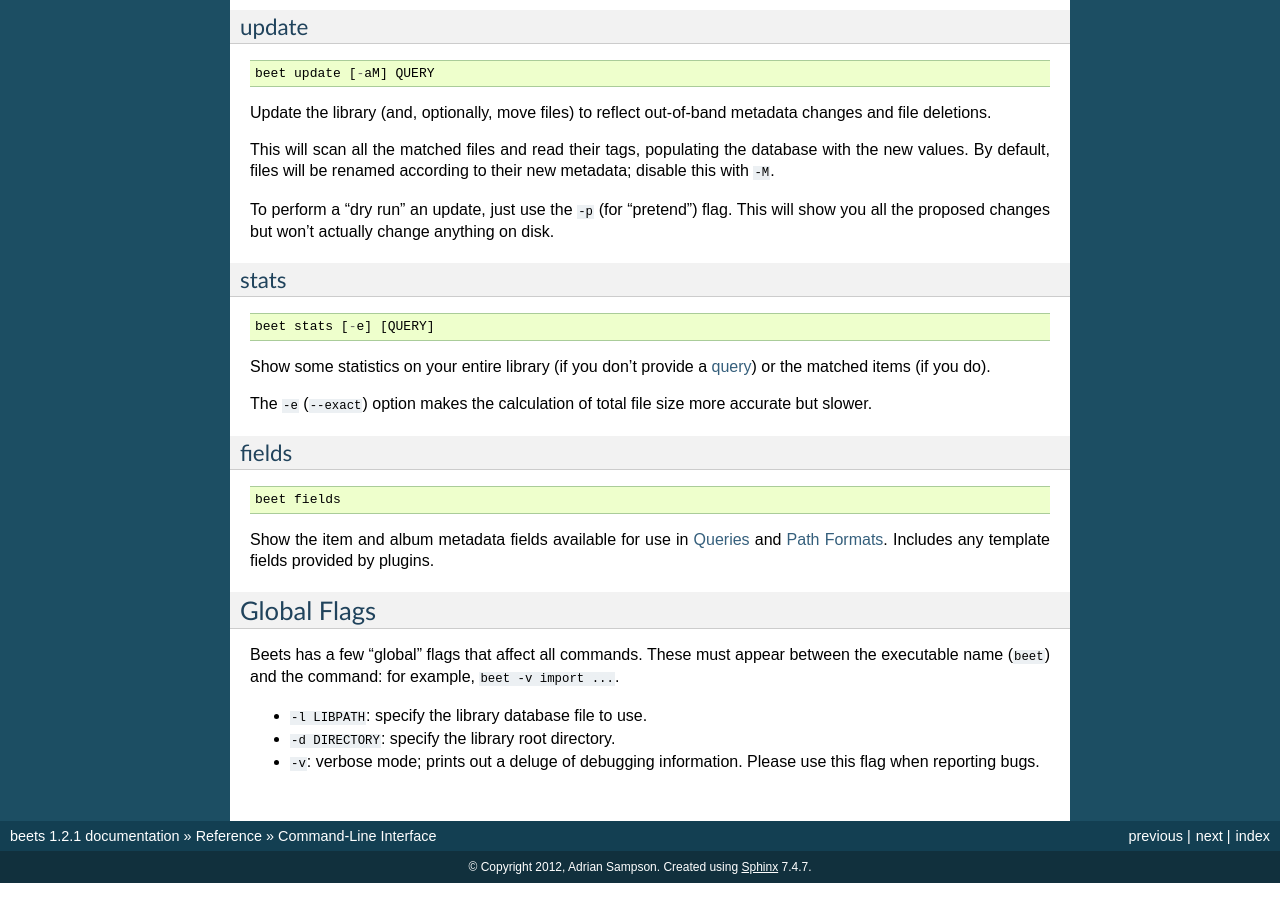
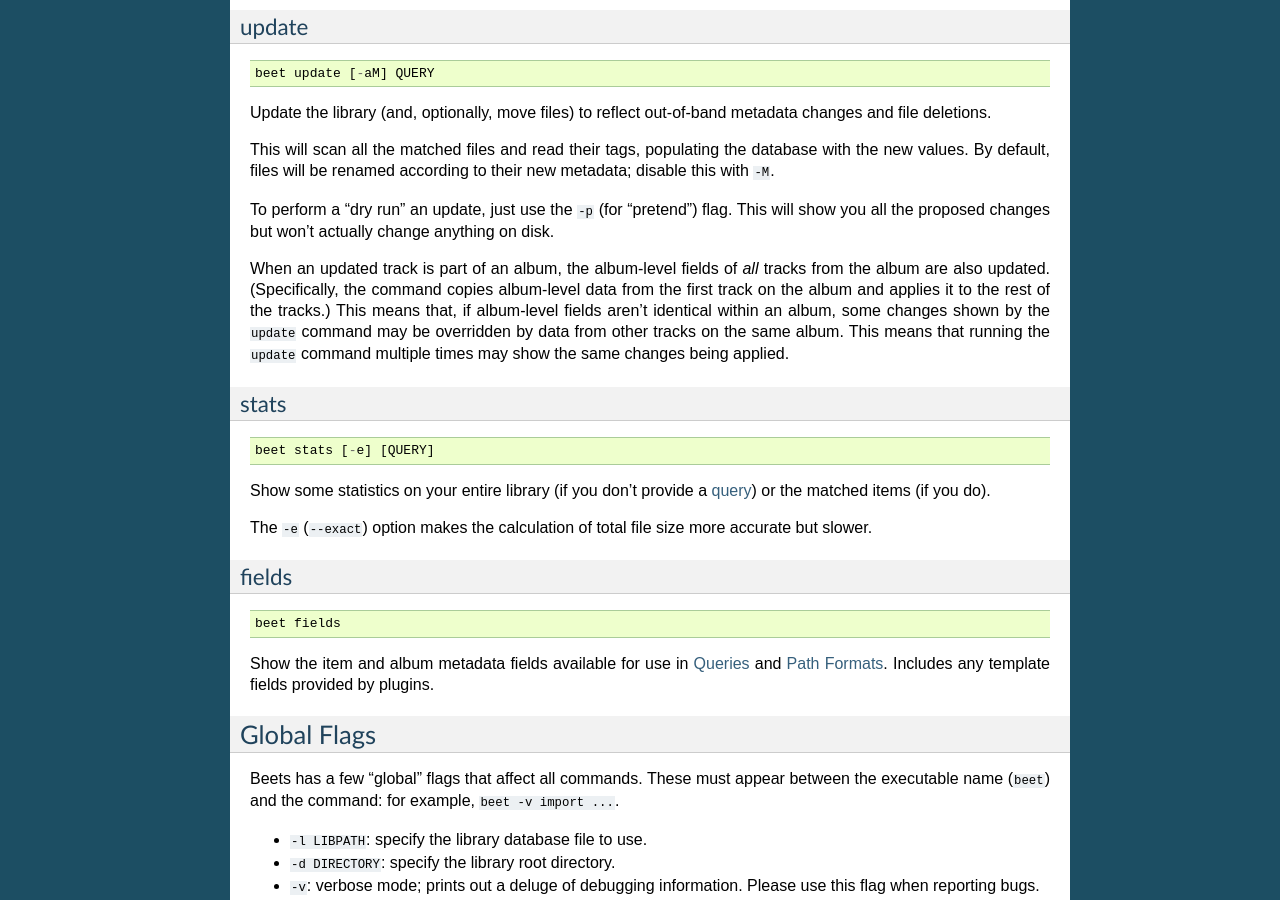
Before and after one commit to google-code-export/beets, a Sphinx documentation site: the page built from docs/reference/cli.rst, in a window 1280 px wide and 900 px high, scrolled down 2925 px. Built offline with Sphinx 7.4.7, drawn with Linux system fonts in a browser that asks for light colours.

Commit message:
docs: a note about albums and the update command

```diff
--- a/docs/reference/cli.rst
+++ b/docs/reference/cli.rst
@@ -234,6 +234,15 @@
 will show you all the proposed changes but won't actually change anything on
 disk.
 
+When an updated track is part of an album, the album-level fields of *all*
+tracks from the album are also updated. (Specifically, the command copies
+album-level data from the first track on the album and applies it to the
+rest of the tracks.) This means that, if album-level fields aren't identical
+within an album, some changes shown by the ``update`` command may be
+overridden by data from other tracks on the same album. This means that
+running the ``update`` command multiple times may show the same changes being
+applied.
+
 .. _stats-cmd:
 
 stats
```
